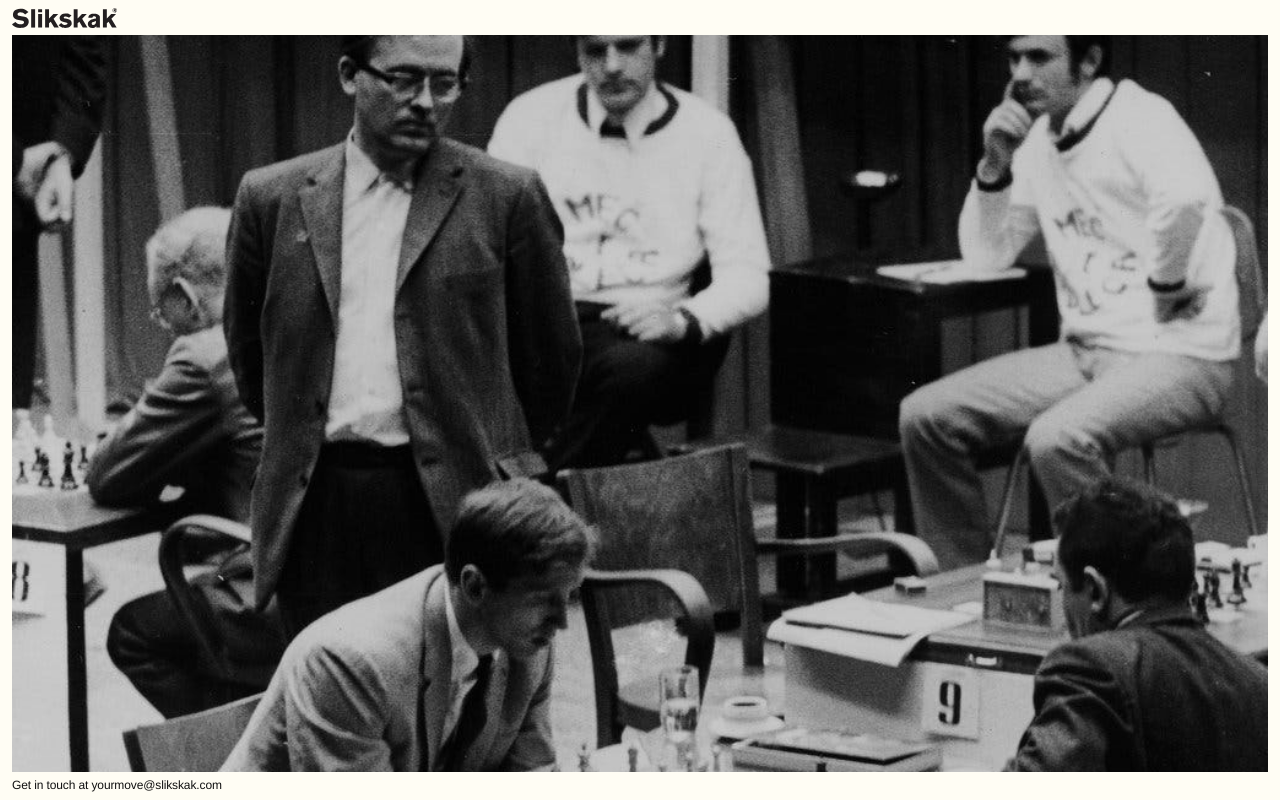
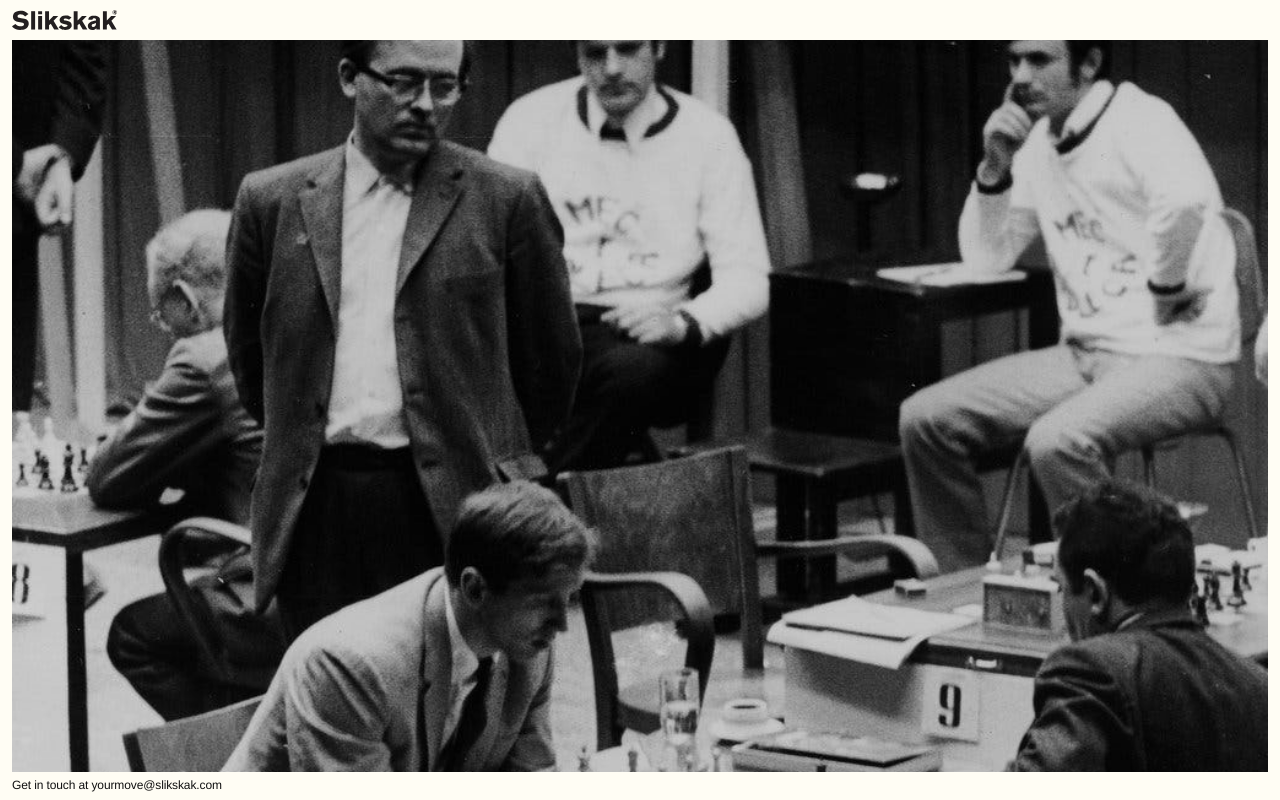
Before and after one commit to willravn/slikskak, a plain HTML site: page index.html in a window 1280 px wide. Drawn offline with Linux system fonts and the light colour scheme.

Commit message:
Update index.html

```diff
--- a/index.html
+++ b/index.html
@@ -35,7 +35,7 @@ body {
 
 .hero {
     position: absolute;
-    top: 35px;
+    top: 40px;
     left: 12px;
     right: 12px;
     bottom: 28px;
@@ -57,7 +57,7 @@ body {
 
 .logo {
     position: absolute;
-    top: 8px;
+    top: 10px;
     left: 12px;
     z-index: 10;
 }
```
